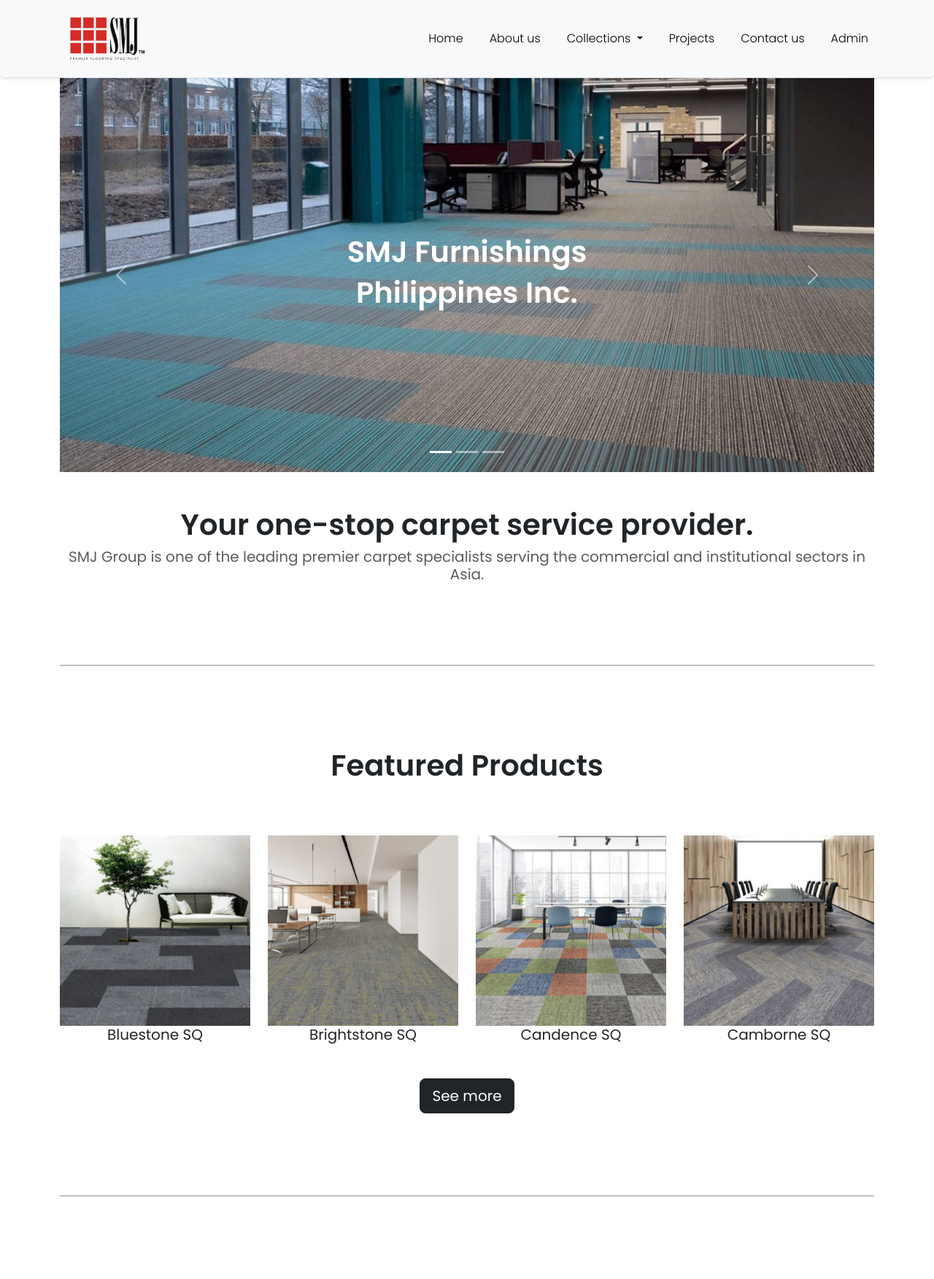
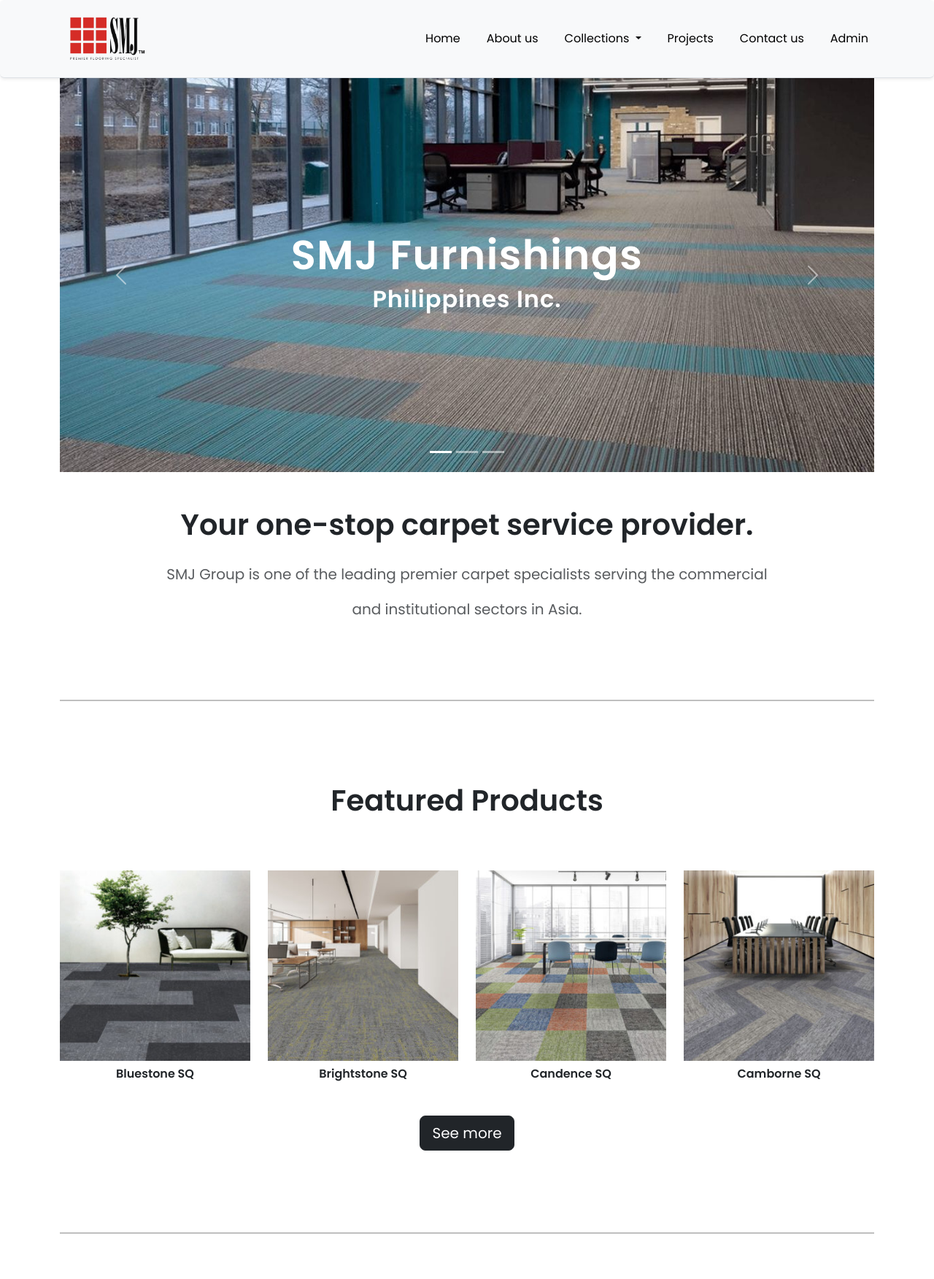
Before and after one commit to migo3ol/SMJFurnishingsPh, a PHP site: page / in a window 1280 px wide. Shown: the top 1753 px of the page at 73% size. Run offline with PHP 8.4, Linux system fonts and the light colour scheme.

Commit message:
added changes

```diff
--- a/index.php
+++ b/index.php
@@ -39,8 +39,8 @@
         </div>
 
     <div class="text-center position-absolute top-50 start-50 translate-middle text-white">
-        <h1 class="fw-bold">SMJ Furnishings</h1>
-        <h1 class="fw-bold">Philippines Inc.</h1>
+    <h1 class="fw-bold display-4" style="letter-spacing: 1.5px;">SMJ Furnishings</h1>
+    <h2 class="fw-semibold" style="letter-spacing: 1px;">Philippines Inc.</h2>
     </div>
 
         <!-- Navigation Controls -->
@@ -55,8 +55,8 @@
 
 <!-- Introduction Section -->
 <div class="container text-center my-5">
-    <h1 class="fw-bold">Your one-stop carpet service provider.</h1>
-    <h5 class="text-muted">SMJ Group is one of the leading premier carpet specialists serving the commercial and institutional sectors in Asia.</h5>
+    <h1 class="fw-bold">Your one-stop carpet service provider.</h1> <br>
+    <h5 class="text-muted">SMJ Group is one of the leading premier carpet specialists serving the commercial <br><br> and institutional sectors in Asia.</h5>
 </div>
 
 <!-- Line -->
@@ -70,10 +70,10 @@
 <div class="container text-center my-5">
     <h1 class="fw-bold">Featured Products</h1><br>
     <div class="row g-4 mt-3">
-        <div class="col-md-3"><img src="assets/bluestone-sq.jpg" class="img-fluid" alt="Bluestone SQ"><h5>Bluestone SQ</h5></div>
-        <div class="col-md-3"><img src="assets/brightstone-sq.jpg" class="img-fluid" alt="Brightstone SQ"><h5>Brightstone SQ</h5></div>
-        <div class="col-md-3"><img src="assets/cadence-sq.jpg" class="img-fluid" alt="Candence SQ"><h5>Candence SQ</h5></div>
-        <div class="col-md-3"><img src="assets/camborne-sq.jpg" class="img-fluid" alt="Camborne SQ"><h5>Camborne SQ</h5></div>
+        <div class="col-md-3"><img src="assets/bluestone-sq.jpg" class="img-fluid" alt="Bluestone SQ"><h5 class="mt-2 fs-6 fw-semibold">Bluestone SQ</h5></div>
+        <div class="col-md-3"><img src="assets/brightstone-sq.jpg" class="img-fluid" alt="Brightstone SQ"><h5 class="mt-2 fs-6 fw-semibold">Brightstone SQ</h5></div>
+        <div class="col-md-3"><img src="assets/cadence-sq.jpg" class="img-fluid" alt="Candence SQ"><h5 class="mt-2 fs-6 fw-semibold">Candence SQ</h5></div>
+        <div class="col-md-3"><img src="assets/camborne-sq.jpg" class="img-fluid" alt="Camborne SQ"><h5 class="mt-2 fs-6 fw-semibold">Camborne SQ</h5></div>
     </div>
     <br>
     <a class="btn btn-dark btn-lg mt-3">See more</a>
@@ -147,19 +147,19 @@
     <div class="row g-4 mt-3">
         <div class="col-md-4">
             <img src="assets/project1.jpg" class="img-fluid project-img" alt="Project 1" style="height: 500px;">
-            <h5>Taguig City</h5>
+            <h5 class= "mt-3 fs-6 fw-semibold">@ Taguig City</h5>
         </div>
         <div class="col-md-4">
             <img src="assets/project2.jpg" class="img-fluid project-img" alt="Project 2"style="height: 500px;">
-            <h5>Makati City</h5>
+            <h5 class= "mt-3 fs-6 fw-semibold">@ Makati City</h5>
         </div>
         <div class="col-md-4">
             <img src="assets/project3.jpg" class="img-fluid project-img" alt="Project 3"style="height: 500px;">
-            <h5>Taguig City</h5>
+            <h5 class= "mt-3 fs-6 fw-semibold">@ Taguig City</h5>
         </div>
     </div>
     <br>
-    <a class="btn btn-dark btn-lg mt-3">See more</a>
+    <a class="btn btn-dark btn-lg mt-4">See more</a>
 </div>
 
 <!-- Line -->
@@ -173,15 +173,21 @@
 <div class="container my-5">
     <h1 class="fw-bold text-center">About us</h1><br>
     <div class="row align-items-center mt-3">
-        <div class="col-md-6">
-            <h5>SMJ Furnishings was set up in 1986 and specializes in carpet tiles, broadloom carpets, and luxury vinyl tiles. With an established reputation and track record, SMJ Furnishings is arguably the top largest leading premier flooring specialist serving the commercial and institutional sectors in Asia.</h5>
+
+        <div class="col-md-6 pe-md-5 text-start">
+            <h5 class="mb-1 lh-lg fs-6" style="text-align: justify;">
+                SMJ Furnishings was set up in 1986 and specializes in carpet tiles, broadloom carpets, and luxury vinyl tiles. With an established reputation and track record, SMJ Furnishings is arguably the top largest leading premier flooring specialist serving the commercial and institutional sectors in Asia.
+            </h5>
             <a class="btn btn-outline-dark mt-3" href="aboutus.php">Learn more</a>
         </div>
-        <div class="col-md-6">
+
+        <div class="col-md-6 ps-md-5">
             <img src="assets/aboutus.jpg" class="img-fluid" alt="About Us">
         </div>
     </div>
 </div>
+
+
 
 <!-- Footer -->
 <?php include 'footer.php'; ?>
--- a/navbar.css
+++ b/navbar.css
@@ -17,7 +17,7 @@
 }
 
 .navbar-nav .nav-link {
-    font-weight: 350;
+    font-weight: 300;
     color: black;
     margin-left: 20px;
     transition: color 0.3s;
--- a/navbar.php
+++ b/navbar.php
@@ -29,11 +29,11 @@
         </button>
         <div class="collapse navbar-collapse justify-content-end" id="navbarNav">
             <ul class="navbar-nav">
-                <li class="nav-item"><a class="nav-link" href="index.php">Home</a></li>
-                <li class="nav-item"><a class="nav-link" href="aboutus.php">About us</a></li>
+                <li class="nav-item"><a class="nav-link fw-medium" href="index.php">Home</a></li>
+                <li class="nav-item"><a class="nav-link fw-medium" href="aboutus.php">About us</a></li>
 
                 <li class="nav-item dropdown">
-                    <a class="nav-link dropdown-toggle" href="#" id="collectionsDropdown" role="button" data-bs-toggle="dropdown">
+                    <a class="nav-link fw-medium dropdown-toggle" href="#" id="collectionsDropdown" role="button" data-bs-toggle="dropdown">
                         Collections
                     </a>
                     <ul class="dropdown-menu">
@@ -44,9 +44,9 @@
                     </ul>
                 </li>
 
-                <li class="nav-item"><a class="nav-link" href="#">Projects</a></li>
-                <li class="nav-item"><a class="nav-link" href="#">Contact us</a></li>
-                <li class="nav-item"><a class="nav-link" href="#">Admin</a></li>
+                <li class="nav-item"><a class="nav-link fw-medium" href="#">Projects</a></li>
+                <li class="nav-item"><a class="nav-link fw-medium" href="#">Contact us</a></li>
+                <li class="nav-item"><a class="nav-link fw-medium" href="#">Admin</a></li>
             </ul>
         </div>
     </div>
```
Also changed, not shown: aboutus.php (+10 -8 lines), assets/SMJ_Map_Phils.png (added).
